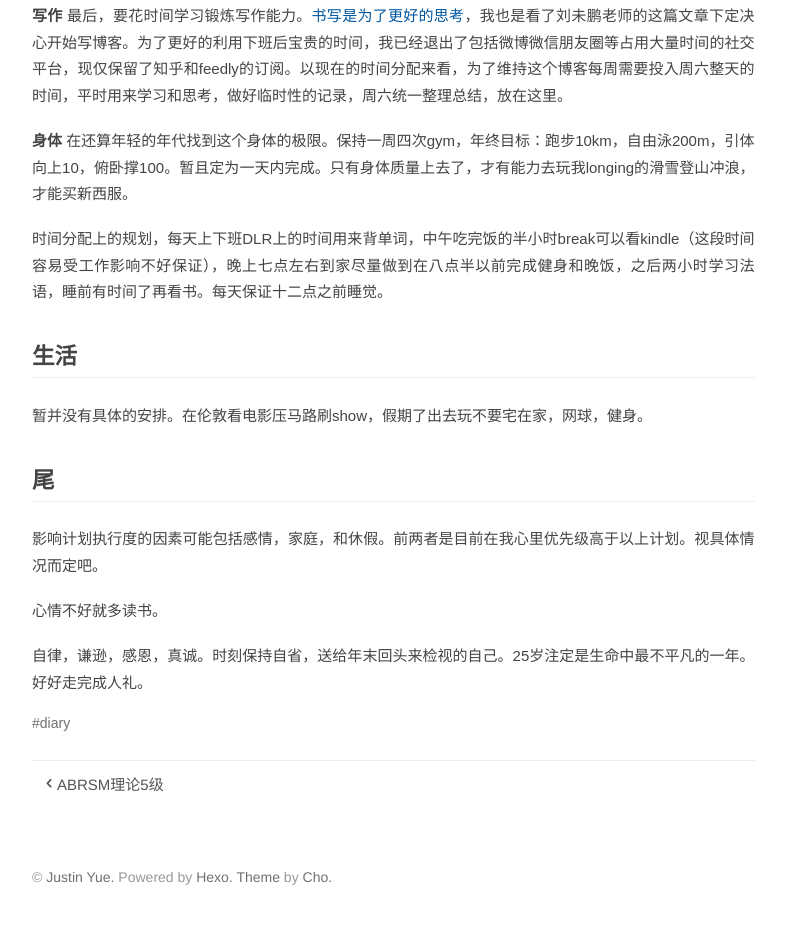
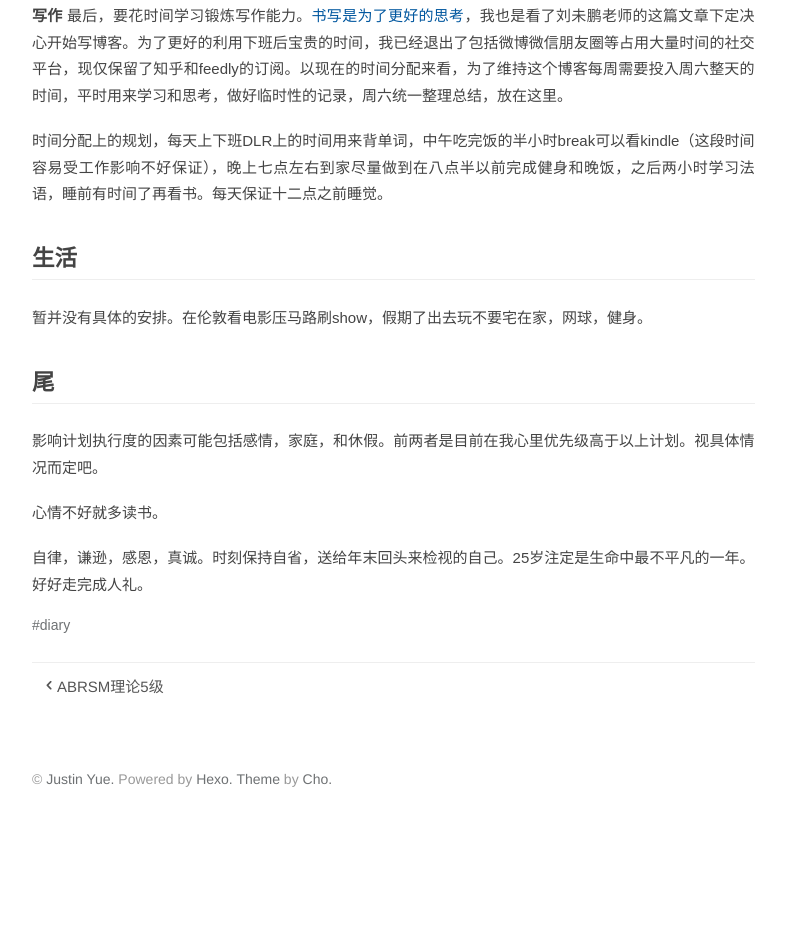
Before and after one commit to derxir/derxir.github.io, a plain HTML site: page 2016/01/09/年初/index.html in a window 1280 px wide. Shown: the part 1379-2307 px from the top of the page, without its empty margins (93-879 px from the left). After the commit the page ends 2219 px from the top, so only its background shows below. Drawn offline with Linux system fonts and the light colour scheme; files whose address does not match are found by name.

Commit message:
Site updated: 2016-02-22 23:26:28

```diff
--- a/2016/01/09/年初/index.html
+++ b/2016/01/09/年初/index.html
@@ -9,7 +9,6 @@
 <p><strong>读书</strong> 工作之余的学习除了6月份要通过OCP考试之外，主要精力仍将会放在<u> 法语 </u>和<u> 读书 </u>上。关于法语的学习我会将学习笔记用自己的话总结写成日志(及学习方法的总结）。另外，保证每月一本书并写读书笔记（TODO）。作为开头的两本书《如何阅读一本书》《暗时间》。</p>
 <p><strong>音乐</strong> 研究考ABRSM-8的可行性，主要是考虑时间成本。这一年自己此外的目标是复习乐理，研究巴洛克时期的音乐，并完成哥德堡变奏曲的演奏（主要参考András Schiff和Glenn Gould的版本）。会专门写一篇日志讲goldberg variations（TODO). 考虑录下来放到<a href="https://www.youtube.com/channel/UCLFtb0I5BD9U3QLSAmAEpSA" target="_blank" rel="external">Youtube</a>上。</p>
 <p><strong>写作</strong> 最后，要花时间学习锻炼写作能力。<a href="http://mindhacks.cn/2009/02/09/writing-is-better-thinking/" target="_blank" rel="external">书写是为了更好的思考</a>，我也是看了刘未鹏老师的这篇文章下定决心开始写博客。为了更好的利用下班后宝贵的时间，我已经退出了包括微博微信朋友圈等占用大量时间的社交平台，现仅保留了知乎和feedly的订阅。以现在的时间分配来看，为了维持这个博客每周需要投入周六整天的时间，平时用来学习和思考，做好临时性的记录，周六统一整理总结，放在这里。</p>
-<p><strong>身体</strong> 在还算年轻的年代找到这个身体的极限。保持一周四次gym，年终目标：跑步10km，自由泳200m，引体向上10，俯卧撑100。暂且定为一天内完成。只有身体质量上去了，才有能力去玩我longing的滑雪登山冲浪，才能买新西服。</p>
 <p>时间分配上的规划，每天上下班DLR上的时间用来背单词，中午吃完饭的半小时break可以看kindle（这段时间容易受工作影响不好保证），晚上七点左右到家尽量做到在八点半以前完成健身和晚饭，之后两小时学习法语，睡前有时间了再看书。每天保证十二点之前睡觉。 </p>
 <h2 id="u751F_u6D3B"><a href="#u751F_u6D3B" class="headerlink" title="生活"></a>生活</h2><p>暂并没有具体的安排。在伦敦看电影压马路刷show，假期了出去玩不要宅在家，网球，健身。</p>
 <h2 id="u5C3E"><a href="#u5C3E" class="headerlink" title="尾"></a>尾</h2><p>影响计划执行度的因素可能包括感情，家庭，和休假。前两者是目前在我心里优先级高于以上计划。视具体情况而定吧。</p>
```
